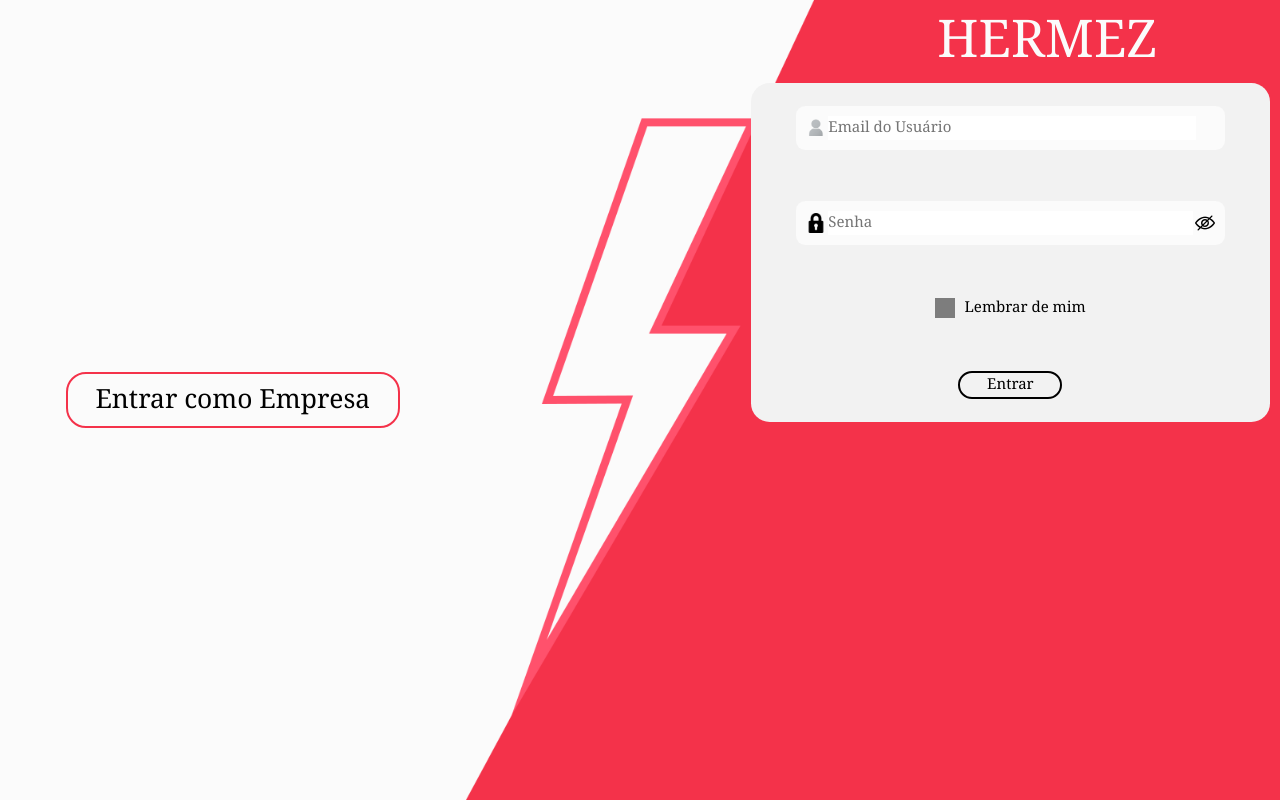
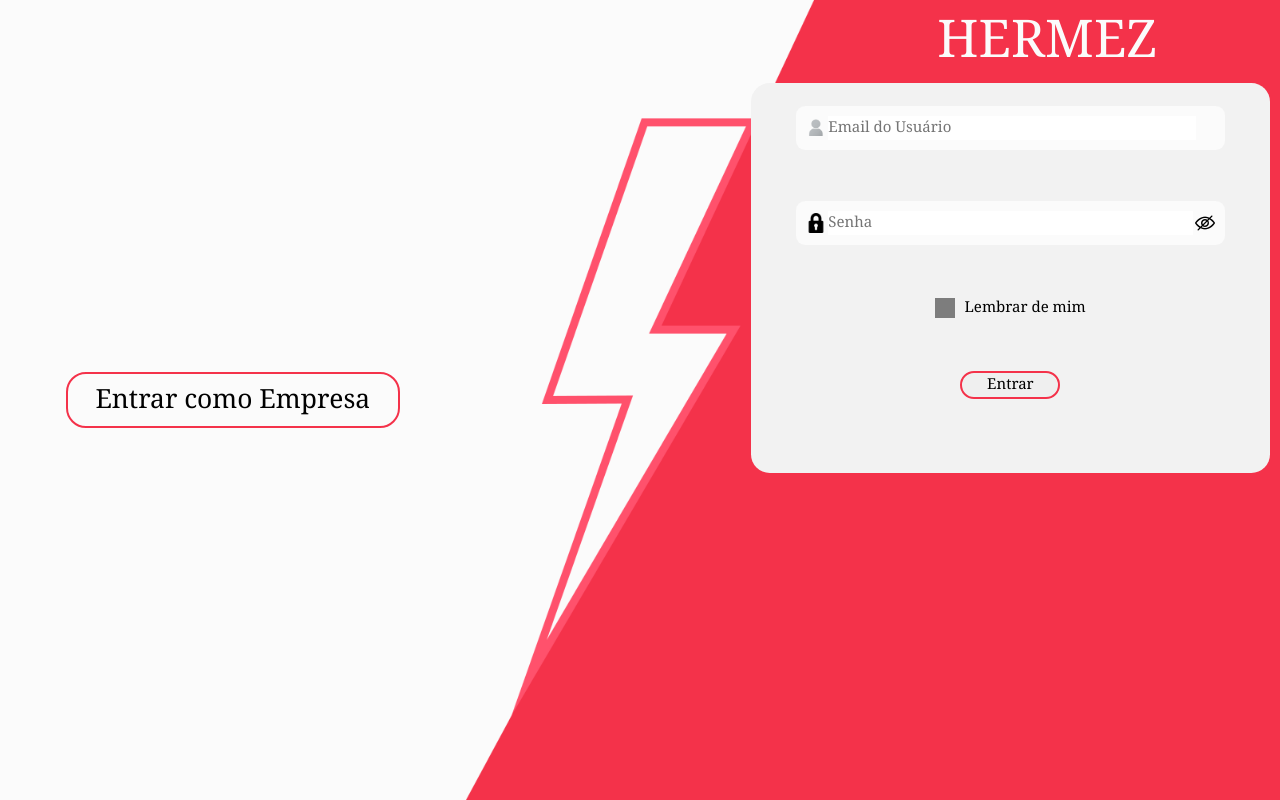
Before and after one commit to equipedevo/API_2_FRONT, a React (Create React App) app in the folder hermez/: page /usuario in a window 1280 px wide. Built offline with nearby package versions, Linux system fonts and the light colour scheme.

Commit message:
T02 - Arrumei a conexão do back do login do Usuário; Inseri o texto de erro do log

```diff
--- a/hermez/src/pages/LoginUsuario.js
+++ b/hermez/src/pages/LoginUsuario.js
@@ -1,6 +1,6 @@
 import { useState } from 'react';
+import { Link } from 'react-router-dom';
 import './css/Login.css';
-import { Link } from 'react-router-dom';
 
 /* IMAGEM */
 import cadeado from '../img/cadeado.png';
@@ -12,15 +12,52 @@
 
 export default function Login(){
     /* MOSTRAR SENHA */
+    const [email, setEmail] = useState('');
     const [mostraSenha, setmostraSenha] = useState(false);
     const [senha, setSenha] = useState('');
+    const [erroLogin, setErroLogin] = useState('');
     const deixarSenhaVisivel = () => {
         setmostraSenha(!mostraSenha);
     };
+    /* MUDAR STATUS CHECKBOX */
     const [statusCheckbox, setStatusCheckbox] = useState(false);
-    const mudaStatusCheckbox= () => {
+    const mudaStatusCheckbox = () => {
         setStatusCheckbox(!statusCheckbox)
-    }
+    };
+    function handleEmailChange(event) {
+        const email = event.target.value;
+        setEmail(email);
+    };
+    function handleSubmit(event) {
+        event.preventDefault();
+        if (email !== '' && senha !== ''){
+            fetch("https://hermezapi-back.vercel.app/usuario/login?dev=true", {
+                method:'POST',
+                body: JSON.stringify({
+                    email:email,
+                    senha:senha
+                }),
+                headers: {
+                    'Accept': 'application/json',
+                    'Content-Type': 'application/json'
+                },
+                mode: 'cors'
+            })
+            .then(response =>{
+                if(response.status === 200) {
+                    window.location.href = '/base';
+                }
+                else {
+                    (response.json()).then(data => {
+                        setErroLogin(data.msg)
+                    });
+                }
+            });
+        }
+        else {
+            setErroLogin('Preencha os campos E-mail e Senha');
+        }
+    };
     return (
         <>
             <body>
@@ -34,20 +71,23 @@
                     <img
                         className="imagemRaio"
                         src={direita}
+                        alt='imagemRaio'
                     />
                     <div className="divLogin">
                         <h1>HERMEZ</h1>
                         <div className='formTelaLogin loginCliente'>
-                            <form>
+                            <form onSubmit={handleSubmit}>
                                 <span>
-                                    <img src={perfil}/>
+                                    <img src={perfil} alt="perfil"/>
                                     <input
                                         type='email'
+                                        onChange={handleEmailChange}
                                         placeholder="Email do Usuário"
+                                        value={email}
                                     />
                                 </span>
                                 <span>
-                                    <img src={cadeado}/>
+                                    <img src={cadeado} alt='cadeado'/>
                                     <input
                                         type={mostraSenha ? 'text' : 'password'}
                                         placeholder="Senha"
@@ -58,6 +98,7 @@
                                         src = {mostraSenha ? olho : olhoCortado}
                                         className = "imagemOlho"
                                         onClick = {deixarSenhaVisivel}
+                                        alt='olho'
                                     />
                                 </span>
                                 <div
@@ -67,20 +108,21 @@
                                         type="checkbox"
                                         checked={statusCheckbox}
                                         onChange={() => setStatusCheckbox(!statusCheckbox)}
-                                        />
+                                    />
                                     <label>
-                                        <img src={check}/>
+                                        <img src={check} alt='check'/>
                                     </label>
                                     Lembrar de mim
                                 </div>
+                                <div className='divButtonFormLogin'>
+                                    <input
+                                        className='buttonLogin'
+                                        value='Entrar'
+                                        type='submit'
+                                    />
+                                </div>
                             </form>
-                            <div className='divButtonFormLogin'>
-                                <Link
-                                    className='buttonLogin'
-                                    to="/base">
-                                    Entrar
-                                </Link>
-                            </div>
+                            {erroLogin && <p className="erro">{erroLogin}</p>}
                         </div>
                     </div>
                 </div>
```
